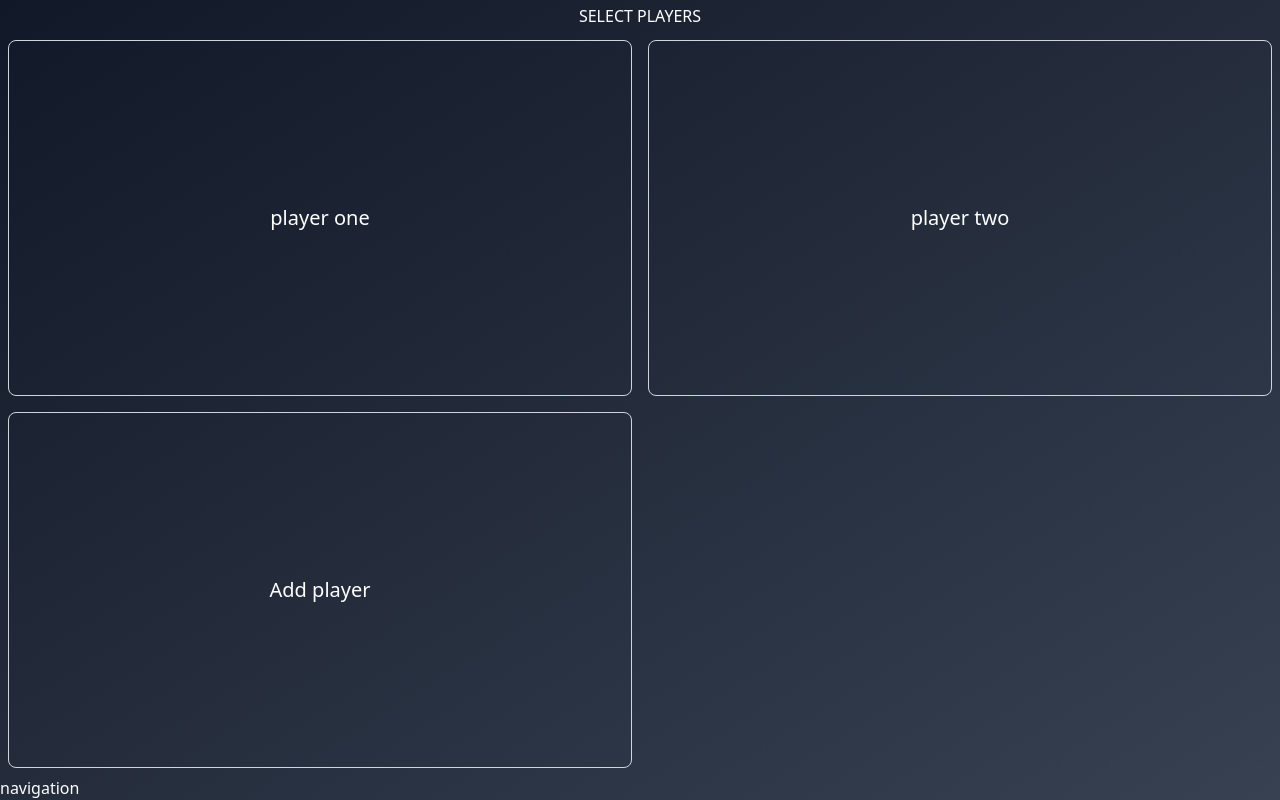
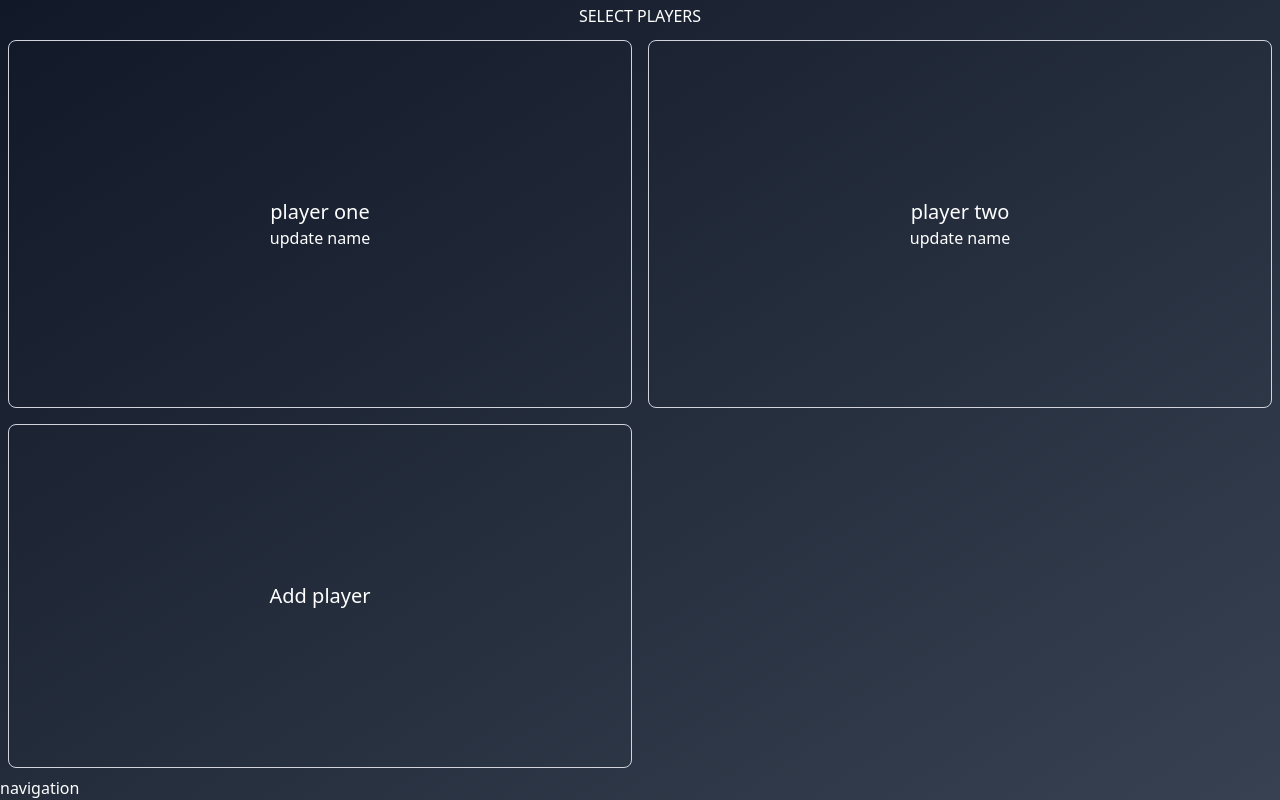
Before and after one commit to chezynick/ticket-to-score, a React (Vite) app: page / in a window 1280 px wide. Both pictures are taken after a click on the button "Start game". Built offline with nearby package versions, Linux system fonts and the light colour scheme.

Commit message:
add linting

```diff
--- a/src/App.jsx
+++ b/src/App.jsx
@@ -5,10 +5,10 @@ import Welcome from "./pages/Welcome"
 function App() {
   const [page, setPage] = useState(0)
   const [players, setPlayers] = useState([
-  { name: 'player one', colour: 0, score: 0, enabled: true},
-  { name: 'player two', colour: 1, score: 0, enabled: true},
-  { name: 'player three', colour: 2, score: 0, enabled: false},
-  { name: 'player four', colour: 3, score: 0, enabled: false}
+  { id: 1, name: 'player one', colour: 0, score: 0, enabled: true},
+  {  id: 2, name: 'player two', colour: 1, score: 0, enabled: true},
+  {  id: 3, name: 'player three', colour: 2, score: 0, enabled: false},
+  {  id: 4, name: 'player four', colour: 3, score: 0, enabled: false}
 ])
 
   return (
--- a/src/components/PlayerTile/index.jsx
+++ b/src/components/PlayerTile/index.jsx
@@ -1,8 +1,20 @@
-const PlayerTile = ({player, setPlayers}) => {
+const PlayerTile = ({player, setPlayers, players}) => {
+
+    const updateName = () => {
+        const savedPlayer = {...player, name: 'Geoff'};
+        setPlayers(players.map(ply => {
+            if(ply.id === player.id){
+                return savedPlayer
+            }
+            return ply
+        }))
+
+    }
     return (
         <div className="w-full h-full  p-2 ">
             <div className="w-full flex flex-col justify-center rounded-lg items-center h-full border border-gray-300">
             <div className="text-xl">{player.name}</div>
+            <button onClick={updateName}>update name</button>
 
             </div>
 
--- a/src/pages/SelectPlayers/index.jsx
+++ b/src/pages/SelectPlayers/index.jsx
@@ -6,7 +6,7 @@ const SelectPlayers = ({ players, setPlayers }) => {
     return (<div className="w-full h-full pb-8">
         <div className="w-full flex justify-center py-1">SELECT PLAYERS</div>
         <div className="grid grid-cols-2 h-full w-full">
-    {chosenPlayers.map(player => <PlayerTile player={player} setPlayers={setPlayers}/>)}
+    {chosenPlayers.map(player => <PlayerTile key={player.name} player={player} setPlayers={setPlayers}/>)}
     {chosenPlayers.length !== 4 && <AddPlayerTile setPlayers={setPlayers} players={players}/>}
         </div>
 
```
Also changed, not shown: .eslintrc.cjs (added), 2 other files (tests, documents, lock files or other folders).
